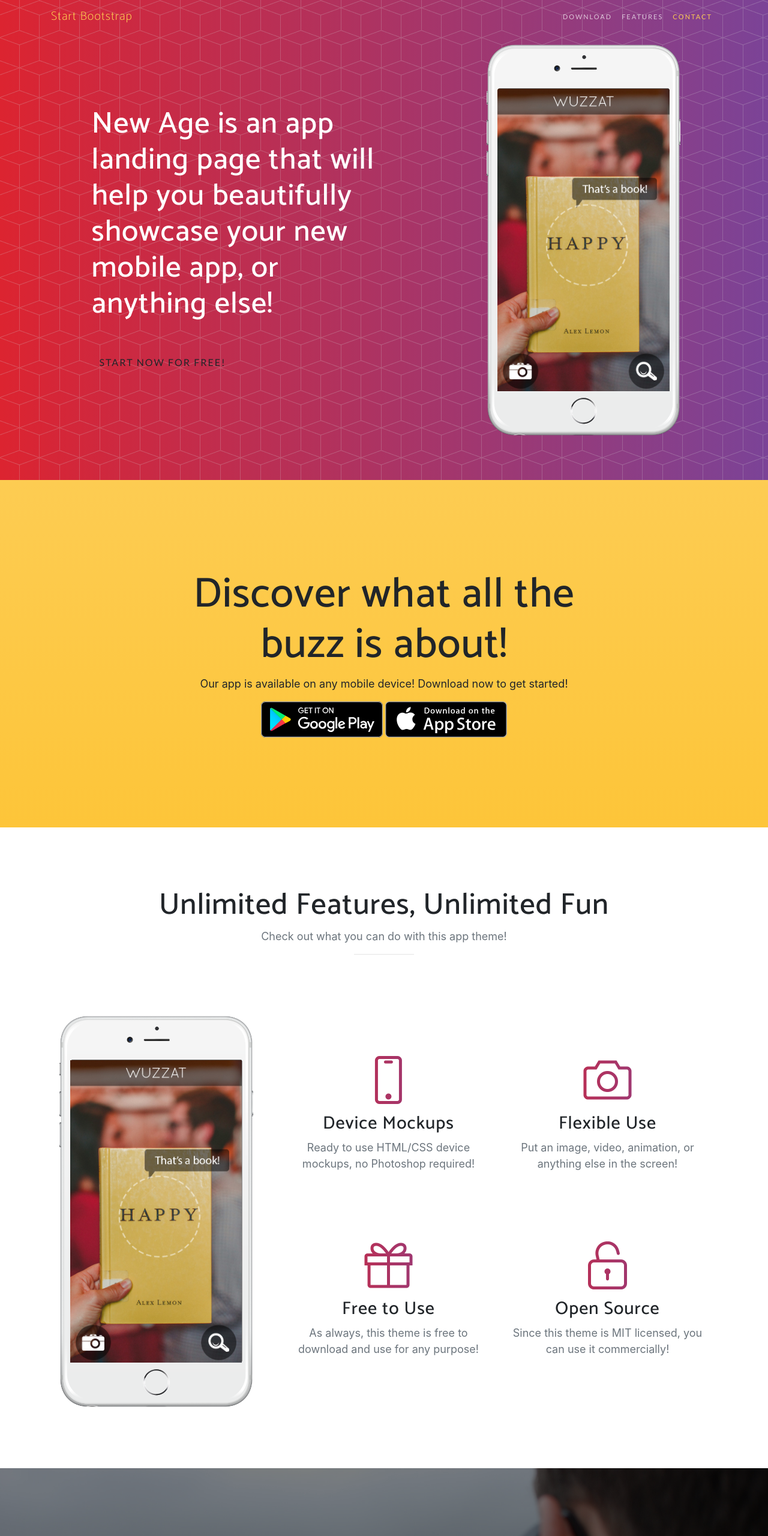
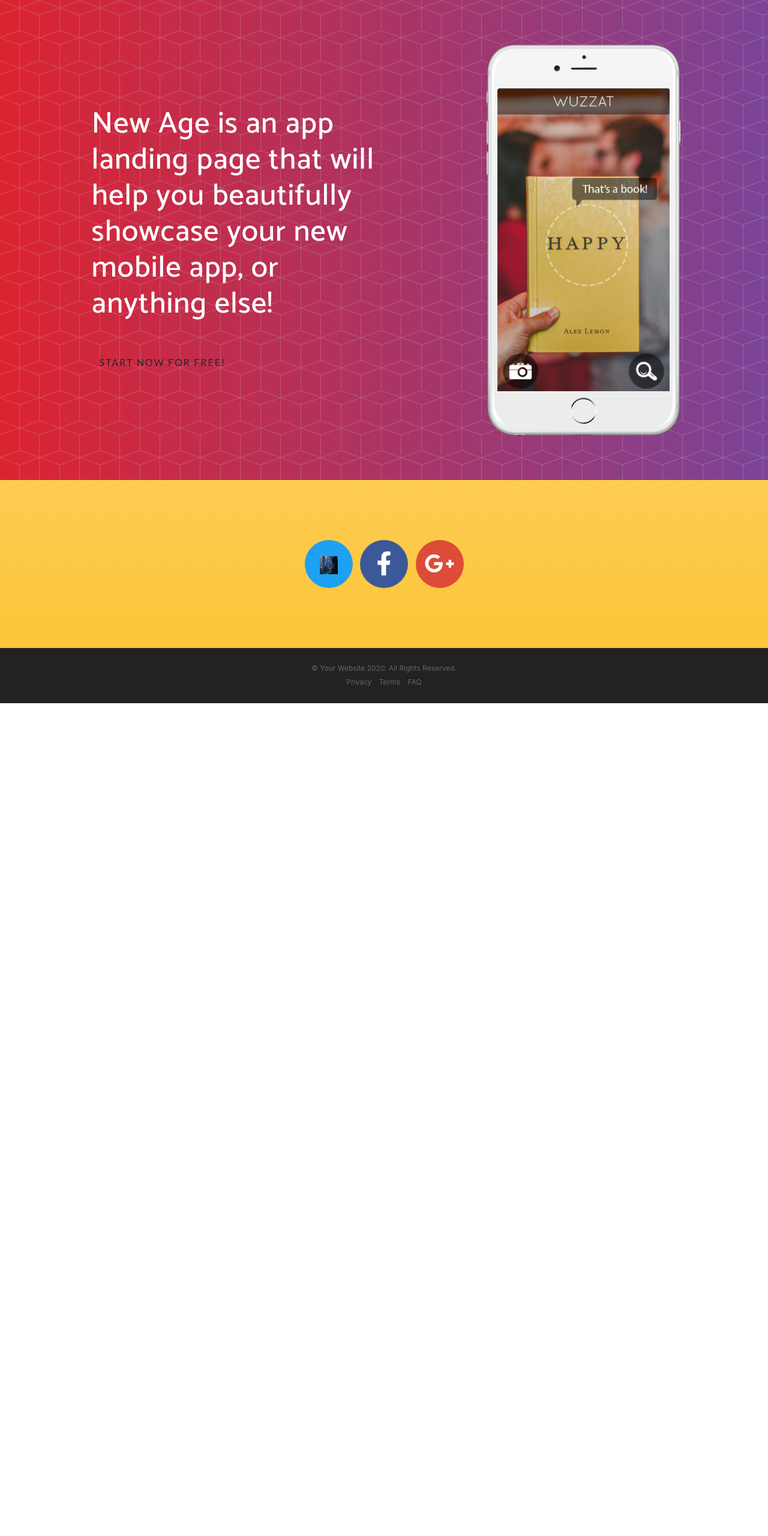
Before and after one commit to noahgriff99/smart-fridge, a website with bundled scripts: page startbootstrap-new-age-gh-pages/index.html in a window 1280 px wide. Shown: the top 2560 px of the page at 60% size. After the commit the page ends 1172 px from the top, so only its background shows below. Built offline with nearby package versions, Linux system fonts and the light colour scheme; a web font is replaced by a local one.

Commit message:
changed basics

```diff
--- a/startbootstrap-new-age-gh-pages/index.html
+++ b/startbootstrap-new-age-gh-pages/index.html
@@ -8,7 +8,7 @@
   <meta name="description" content="">
   <meta name="author" content="">
 
-  <title>New Age - Start Bootstrap Theme</title>
+  <title>Smart Fridge App</title>
 
   <!-- Bootstrap core CSS -->
   <link href="vendor/bootstrap/css/bootstrap.min.css" rel="stylesheet">
@@ -30,29 +30,6 @@
 
 <body id="page-top">
 
-  <!-- Navigation -->
-  <nav class="navbar navbar-expand-lg navbar-light fixed-top" id="mainNav">
-    <div class="container">
-      <a class="navbar-brand js-scroll-trigger" href="#page-top">Start Bootstrap</a>
-      <button class="navbar-toggler navbar-toggler-right" type="button" data-toggle="collapse" data-target="#navbarResponsive" aria-controls="navbarResponsive" aria-expanded="false" aria-label="Toggle navigation">
-        Menu
-        <i class="fas fa-bars"></i>
-      </button>
-      <div class="collapse navbar-collapse" id="navbarResponsive">
-        <ul class="navbar-nav ml-auto">
-          <li class="nav-item">
-            <a class="nav-link js-scroll-trigger" href="#download">Download</a>
-          </li>
-          <li class="nav-item">
-            <a class="nav-link js-scroll-trigger" href="#features">Features</a>
-          </li>
-          <li class="nav-item">
-            <a class="nav-link js-scroll-trigger" href="#contact">Contact</a>
-          </li>
-        </ul>
-      </div>
-    </div>
-  </nav>
 
   <header class="masthead">
     <div class="container h-100">
@@ -82,103 +59,17 @@
     </div>
   </header>
 
-  <section class="download bg-primary text-center" id="download">
-    <div class="container">
-      <div class="row">
-        <div class="col-md-8 mx-auto">
-          <h2 class="section-heading">Discover what all the buzz is about!</h2>
-          <p>Our app is available on any mobile device! Download now to get started!</p>
-          <div class="badges">
-            <a class="badge-link" href="#"><img src="img/google-play-badge.svg" alt=""></a>
-            <a class="badge-link" href="#"><img src="img/app-store-badge.svg" alt=""></a>
-          </div>
-        </div>
-      </div>
-    </div>
-  </section>
 
-  <section class="features" id="features">
-    <div class="container">
-      <div class="section-heading text-center">
-        <h2>Unlimited Features, Unlimited Fun</h2>
-        <p class="text-muted">Check out what you can do with this app theme!</p>
-        <hr>
-      </div>
-      <div class="row">
-        <div class="col-lg-4 my-auto">
-          <div class="device-container">
-            <div class="device-mockup iphone6_plus portrait white">
-              <div class="device">
-                <div class="screen">
-                  <!-- Demo image for screen mockup, you can put an image here, some HTML, an animation, video, or anything else! -->
-                  <img src="img/demo-screen-1.jpg" class="img-fluid" alt="">
-                </div>
-                <div class="button">
-                  <!-- You can hook the "home button" to some JavaScript events or just remove it -->
-                </div>
-              </div>
-            </div>
-          </div>
-        </div>
-        <div class="col-lg-8 my-auto">
-          <div class="container-fluid">
-            <div class="row">
-              <div class="col-lg-6">
-                <div class="feature-item">
-                  <i class="icon-screen-smartphone text-primary"></i>
-                  <h3>Device Mockups</h3>
-                  <p class="text-muted">Ready to use HTML/CSS device mockups, no Photoshop required!</p>
-                </div>
-              </div>
-              <div class="col-lg-6">
-                <div class="feature-item">
-                  <i class="icon-camera text-primary"></i>
-                  <h3>Flexible Use</h3>
-                  <p class="text-muted">Put an image, video, animation, or anything else in the screen!</p>
-                </div>
-              </div>
-            </div>
-            <div class="row">
-              <div class="col-lg-6">
-                <div class="feature-item">
-                  <i class="icon-present text-primary"></i>
-                  <h3>Free to Use</h3>
-                  <p class="text-muted">As always, this theme is free to download and use for any purpose!</p>
-                </div>
-              </div>
-              <div class="col-lg-6">
-                <div class="feature-item">
-                  <i class="icon-lock-open text-primary"></i>
-                  <h3>Open Source</h3>
-                  <p class="text-muted">Since this theme is MIT licensed, you can use it commercially!</p>
-                </div>
-              </div>
-            </div>
-          </div>
-        </div>
-      </div>
-    </div>
-  </section>
-
-  <section class="cta">
-    <div class="cta-content">
-      <div class="container">
-        <h2>Stop waiting.<br>Start building.</h2>
-        <a href="#contact" class="btn btn-outline btn-xl js-scroll-trigger">Let's Get Started!</a>
-      </div>
-    </div>
-    <div class="overlay"></div>
-  </section>
 
   <section class="contact bg-primary" id="contact">
     <div class="container">
-      <h2>We
-        <i class="fas fa-heart"></i>
-        new friends!</h2>
+
       <ul class="list-inline list-social">
         <li class="list-inline-item social-twitter">
           <a href="#">
-            <i class="fab fa-twitter"></i>
+            <i class="fab" >
+            	<img src="test_img.jpg" height="30" width="30">
+            </i>
           </a>
         </li>
         <li class="list-inline-item social-facebook">
```
Also changed, not shown: startbootstrap-new-age-gh-pages/test_img.jpg (added).
